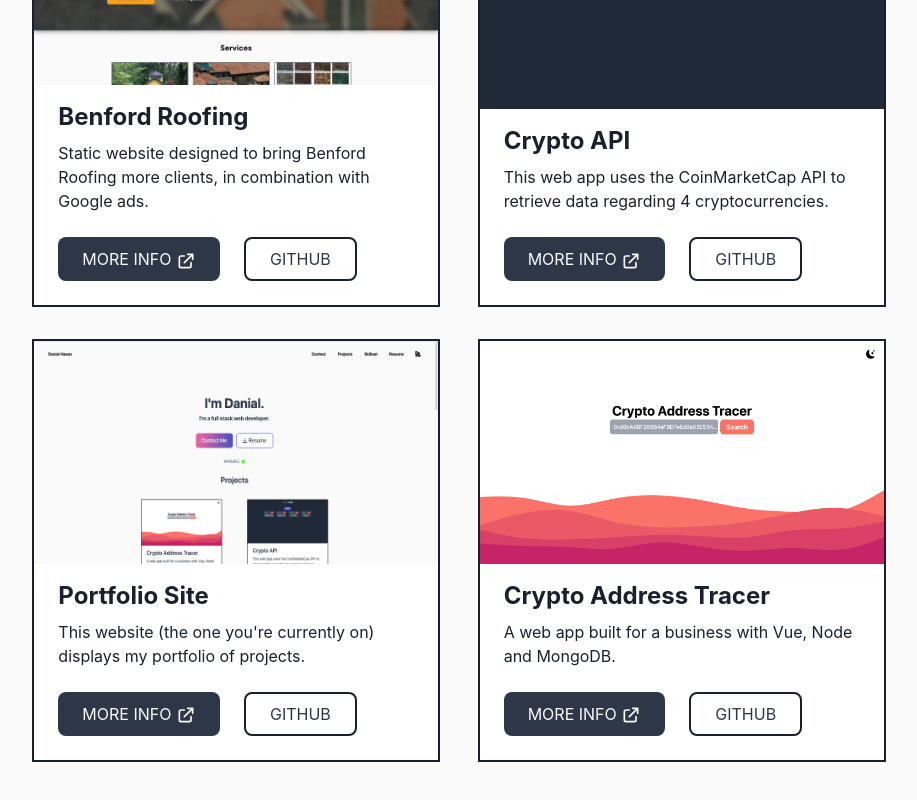
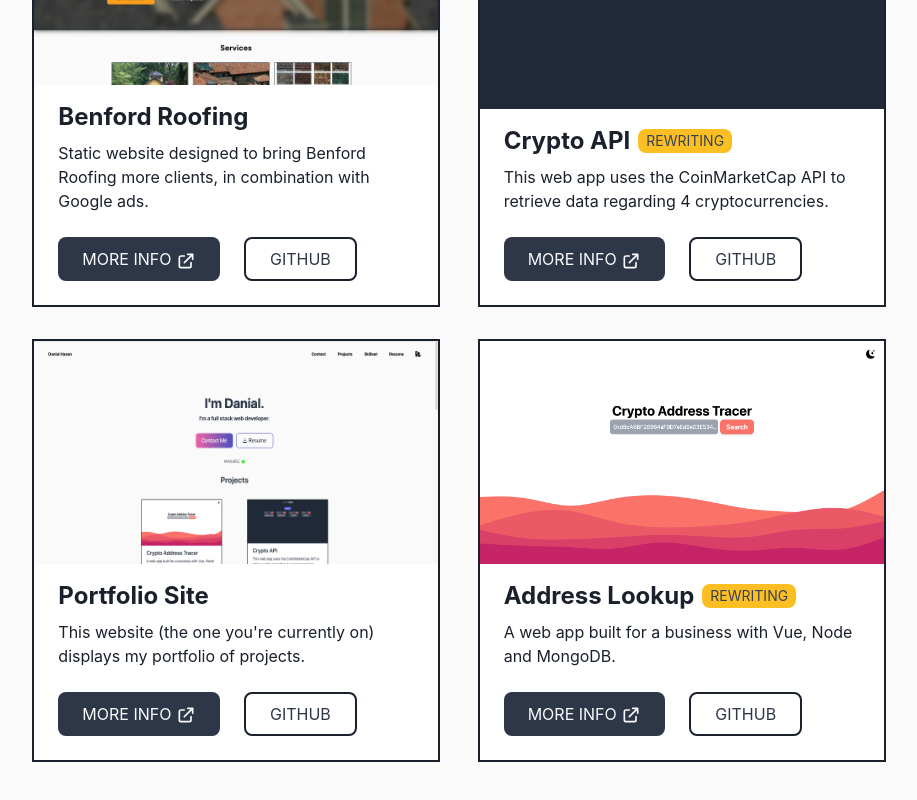
Before and after one commit to danialhasan/devsite-vue, a Vue app: page / in a window 1280 px wide. Shown: the part 798-1598 px from the top of the page, without its empty margins (181-1098 px from the left). Built offline with nearby package versions, Linux system fonts and the light colour scheme; what @tailwindcss/typography would draw is missing.

Commit message:
minor ui improvements. Switched flexbox out for grid on articles section, looks fairly cleaner now. Added 'rewriting' tag to portfolio projects i'm currently rewriting.

```diff
--- a/src/components/ArticleCard.vue
+++ b/src/components/ArticleCard.vue
@@ -43,13 +43,20 @@ export default {
 };
 </script>
 <template>
-  <div>
+  <div
+    class="
+      lg:justify-self-center
+      lg:flex
+      lg:justify-center
+      md:max-w-[350px]
+      lg:max-w-[420px]
+      w-full
+    "
+  >
     <a :href="this.link" target="_blank">
-      <!-- need to get this links href to be dh.hashnode.dev/this.slug somehow -->
       <div
         class="
-          w-auto
-          lg:w-[360px]
+          w-full
           my-4
           border-2 border-soft-black
           h-auto
@@ -58,7 +65,7 @@ export default {
         "
       >
         <!-- image -->
-        <div class="w-full h-1/2 lg:h-[212px] overflow-hidden mx-auto">
+        <div class="w-full h-1/2 md:h-[212px] overflow-hidden mx-auto">
           <img
             :src="coverImage"
             class="w-full h-full lg:h-full object-center object-cover"
--- a/src/components/ArticleCardContainer.vue
+++ b/src/components/ArticleCardContainer.vue
@@ -67,16 +67,19 @@ export default {
 <template>
   <div
     class="
-      w-full
-      h-full
-      lg:flex lg:flex-row
-      lg:justify-evenly
-      lg:h-auto
-      max-w-screen-lg
-      lg:flex-wrap
-      mx-auto
-      mb-24
+      flex flex-col
+      space-y-4
+      md:space-y-0
+      md:grid md:grid-cols-2
+      xl:grid-cols-3
+      xl:max-w-screen-xl
+      md:gap-4
+      lg:gap-8
+      md:justify-items-center
+      lg:max-w-screen-lg
+      lg:mx-auto
       px-4
+      md:px-0
     "
   >
     <span v-if="loading" id="loading_icon" class="flex flex-col">
--- a/src/components/FooterComponent.vue
+++ b/src/components/FooterComponent.vue
@@ -331,11 +331,8 @@ export default {
             >
           </li>
           <li>
-            <router-link
-              to="/case-studies"
-              @click="$emit('caseStudiesClicked')"
-            >
-              Case Studies
+            <router-link to="/articles" @click="$emit('articlesClicked')">
+              Articles
             </router-link>
           </li>
         </ul>
--- a/src/components/ProjectCard.vue
+++ b/src/components/ProjectCard.vue
@@ -24,6 +24,10 @@ export default {
     link: {
       type: String,
       default: "",
+    },
+    rewriting: {
+      type: Boolean,
+      default: false,
     },
   },
   methods: {
@@ -68,7 +72,24 @@ export default {
         lg:h-auto
       "
     >
-      <p class="text-2xl font-bold">{{ this.title }}</p>
+      <p class="text-2xl font-bold flex items-center">
+        {{ this.title }}
+        <span
+          v-if="rewriting"
+          class="
+            ml-2
+            py-[2px]
+            px-2
+            text-sm
+            rounded-lg
+            bg-yellow-400
+            text-gray-700
+            font-normal
+          "
+          >REWRITING</span
+        >
+        <!-- make tooltip pop up from top once hovered -->
+      </p>
       <p class="text-md py-2">{{ this.description }}</p>
       <div class="flex flex-row w-full h-auto pt-4 pb-2">
         <button
--- a/src/views/Home.vue
+++ b/src/views/Home.vue
@@ -21,6 +21,7 @@ export default defineComponent({
           githubLink: "https://github.com/danialhasan/roofing-company",
           caseStudy: "/case-studies/roofingcompany",
           link: "https://benfordroofing.com",
+          rewriting: false,
         },
         {
           title: "Crypto API",
@@ -30,6 +31,7 @@ export default defineComponent({
           githubLink: "https://github.com/danialhasan/cryptoapi",
           caseStudy: "/case-studies/crypto-api",
           link: "https://crypto-api-dh.herokuapp.com/",
+          rewriting: true,
         },
         {
           title: "Portfolio Site",
@@ -39,9 +41,10 @@ export default defineComponent({
           githubLink: "https://github.com/danialhasan/devsite-vue",
           caseStudy: "/case-studies/portfoliosite",
           link: "https://hasandev.ca",
+          rewriting: false,
         },
         {
-          title: "Crypto Address Tracer",
+          title: "Address Lookup ",
           description:
             "A web app built for a business with Vue, Node and MongoDB.",
           image: "/assets/cryptoaddresstracer.png",
@@ -49,6 +52,7 @@ export default defineComponent({
           caseStudy:
             "https://www.notion.so/Crypto-Address-Tracer-b261e0660926406e93d1da435a8002f5",
           link: "https://crypto-address-tracer.herokuapp.com/",
+          rewriting: true,
         },
       ],
       skills: {
@@ -346,7 +350,6 @@ export default defineComponent({
     <footer-component
       @contactClicked="scrollToForm"
       @mobileNavigationTo="scrollToSection"
-      @articlesClicked="scrollToTop"
     />
     <!-- The y value of the form for footer-component is different than the y value of the form for the top
     contact-button component. See if it makes a difference with window.scrollto, fix if so.  -->
```
